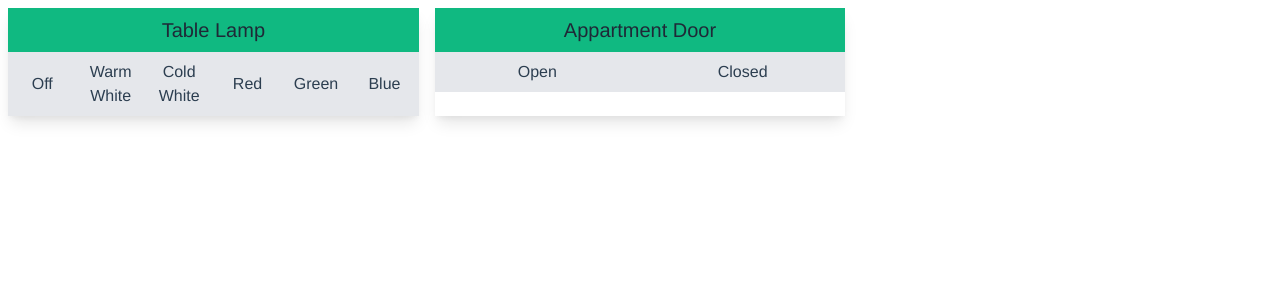
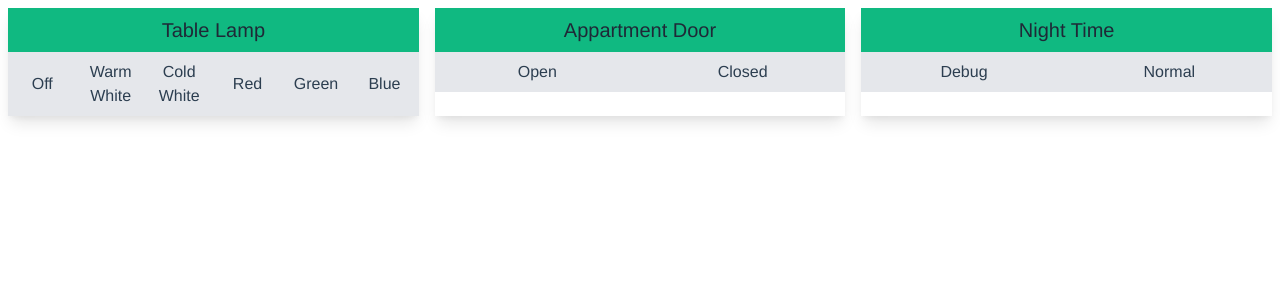
Before and after one commit to Odyssey-HHS/Guider-Vue, a Vue app: page /login in a window 1280 px wide. Both pictures are taken after a click on the button "Let me in! :)". Shown: the top 300 px of the page. Built offline with nearby package versions, Linux system fonts and the light colour scheme; no server answers.

Commit message:
:sparkles: Added forceNightTime idget

```diff
--- a/src/components/HelloWorld.vue
+++ /dev/null
@@ -1,28 +0,0 @@
-<template>
-  <div class="hello flex justify-center">
-    <div class="shadow-lg container">
-      <div class="bg-green-500 p-2">
-        <h1 class="text-gray-800 text-xl">{{ msg }}</h1>
-      </div>
-      <div class="py-2 bg-gray-200">
-        <ol class="list-none">
-          <li class="p-2 cursor-pointer hover:bg-green-300">Item</li>
-          <li class="p-2 cursor-pointer hover:bg-green-300">Item</li>
-          <li class="p-2 cursor-pointer hover:bg-green-300">Item</li>
-          <li class="p-2 cursor-pointer hover:bg-green-300">Item</li>
-        </ol>
-      </div>
-    </div>
-  </div>
-</template>
-
-<script lang="ts">
-import { defineComponent } from "vue";
-
-export default defineComponent({
-  name: "HelloWorld",
-  props: {
-    msg: String,
-  },
-});
-</script>
--- /dev/null
+++ b/src/components/smart_modules/NightTimeModule.vue
@@ -0,0 +1,45 @@
+<template>
+  <div class="flex justify-center p-2">
+    <div class="shadow-lg container">
+      <div class="bg-green-500 p-2">
+        <h1 class="text-gray-800 text-xl">{{ name }}</h1>
+      </div>
+      <div class="py-2 bg-gray-200 grid grid-cols-2">
+        <button @click="updateNightTime(true)">Debug</button>
+        <button @click="updateNightTime(false)">Normal</button>
+      </div>
+    </div>
+  </div>
+</template>
+
+<script lang="ts">
+import { defineComponent } from "vue";
+
+import { useStore } from "../../store";
+
+export default defineComponent({
+  name: "NightTimeModule",
+  data() {
+    return {
+      nightValue: false,
+    };
+  },
+  props: {
+    name: {
+      type: String,
+      required: true,
+    },
+    dbKey: {
+      type: String,
+      required: true,
+    },
+  },
+  methods: {
+    updateNightTime(value: boolean) {
+      this.nightValue = value;
+      const store = useStore();
+      store.websocket.send(JSON.stringify({ [this.dbKey]: this.nightValue }));
+    },
+  },
+});
+</script>
--- a/src/store/index.ts
+++ b/src/store/index.ts
@@ -6,23 +6,30 @@ const store = reactive({
   motionAlert: false,
   door: false,
   lampColor: 0,
+  forceNightTime: false,
 });
 
 // Add Event listener
 store.websocket.addEventListener("message", (message) => {
   const object = JSON.parse(message.data);
   console.log(object);
-  if (object && typeof object.motionAlert === "boolean")
+  if (object && typeof object.motionAlert === "boolean") {
     store.motionAlert = object.motionAlert;
+  }
 
   if (object && typeof object.door === "boolean") store.door = object.door;
 
-  if (object && typeof object.lampColor === "number")
+  if (object && typeof object.lampColor === "number") {
     store.lampColor = object.lampColor;
+  }
 });
 
 setInterval(() => {
   console.log("Hard sync fetch");
+
+  if (!store.authenticated) {
+    return;
+  }
 
   store.websocket.send("{}");
 }, 1000);
--- a/src/views/Home.vue
+++ b/src/views/Home.vue
@@ -3,6 +3,7 @@
     <div class="grid grid-cols-3">
       <LampModule name="Table Lamp" dbKey="lampColor" />
       <DoorModule name="Appartment Door" dbKey="openDoor" />
+      <NightTimeModule name="Night Time" dbKey="fnt" />
       <AlertModule name="Motion Alert" dbKey="motionAlert" />
     </div>
   </div>
@@ -13,6 +14,9 @@ import { defineComponent } from "vue";
 import LampModule from "@/components/smart_modules/LampModule.vue";
 import DoorModule from "@/components/smart_modules/DoorModule.vue";
 import AlertModule from "@/components/smart_modules/AlertModule.vue";
+import NightTimeModule from "@/components/smart_modules/NightTimeModule.vue";
+
+
 import { useStore } from "../store";
 
 export default defineComponent({
@@ -21,6 +25,7 @@ export default defineComponent({
     LampModule,
     DoorModule,
     AlertModule,
+    NightTimeModule
   },
   beforeMount() {
     const store = useStore();
```
